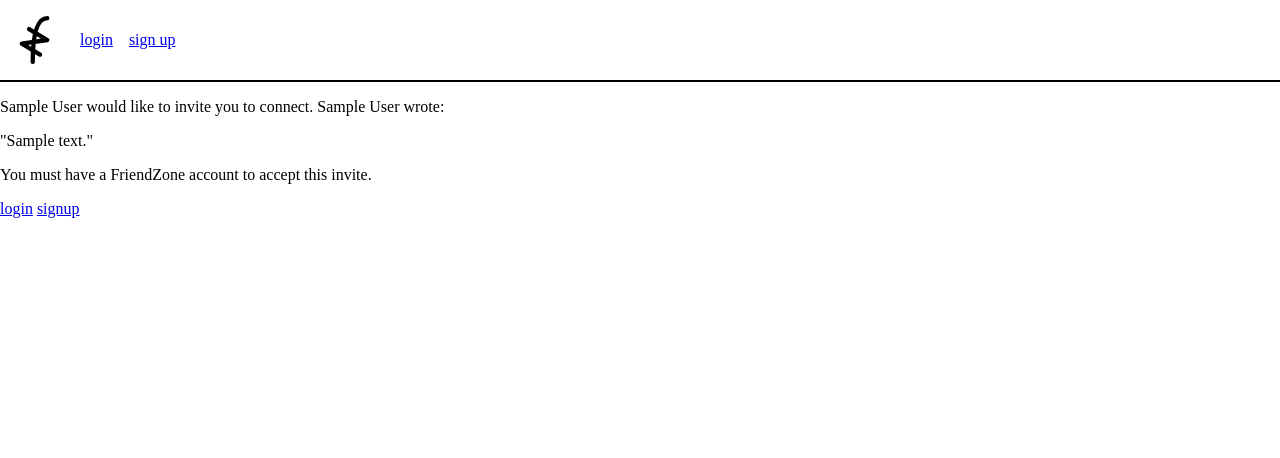
After one commit to kerkeslager/friendzone, a Django app: page /invites/00000000-0000-0000-0000-000000000001 in a window 1280 px wide. The commit adds this page. Shown: the top 458 px of the page. Run offline with Django 5.2, Linux system fonts and the light colour scheme; tables that the repository leaves empty hold one stand-in row (values such as "Sample post").

Commit message:
Implement invites

```diff
--- a/core/models.py
+++ b/core/models.py
@@ -27,6 +27,10 @@ class User(auth_models.AbstractUser):
         return result
 
     @property
+    def display_name(self):
+        return self.name or self.username
+
+    @property
     def connections(self):
         return Connection.objects.filter(
             inviting_user=self,
@@ -35,6 +39,17 @@ class User(auth_models.AbstractUser):
                 accepting_user=self,
             ),
         )
+
+    def is_connected_with(self, other_user):
+        return Connection.objects.filter(
+            inviting_user=self,
+            accepting_user=other_user,
+        ).union(
+            Connection.objects.filter(
+                inviting_user=other_user,
+                accepting_user=self,
+            )
+        ).exists()
 
     @transaction.atomic
     def create_invitation(self, *, circles):
@@ -83,10 +98,15 @@ class Invitation(models.Model):
         on_delete=models.CASCADE,
         related_name='invitations'
     )
+    name = models.CharField(max_length=256)
+    message = models.CharField(max_length=1024)
     circles = models.ManyToManyField(
         'Circle',
         related_name='+',
     )
+
+    def get_absolute_url(self):
+        return reverse('invite_detail', args=[str(self.pk)])
 
 class ConnectionManager(models.Manager):
     @transaction.atomic
@@ -134,6 +154,9 @@ class Circle(models.Model):
         related_name='circles'
     )
 
+    def __str__(self):
+        return self.name
+
     def get_absolute_url(self):
         return reverse('circle_detail', args=[str(self.pk)])
 
--- a/core/templates/core/base.html
+++ b/core/templates/core/base.html
@@ -17,6 +17,7 @@
 
       {% if request.user.is_authenticated %}
         <a href='{% url "circle_list" %}'>circles</a>
+        <a href='{% url "invite_list" %}'>invites</a>
         <span>
           Logged in as <a href='{% url "settings" %}'>{{request.user.username}}</a>.
         </span>
--- a/core/templates/core/circle_detail.html
+++ b/core/templates/core/circle_detail.html
@@ -15,7 +15,8 @@
 {% empty %}
   <p>
     There are no people in this circle. Add people to this circle by
-    <a href=''>creating an invite</a> or <a href=''>adding an existing connection</a>.
+    <a href='{% url "invite_create" %}'>creating an invite</a>
+    or <a href=''>adding an existing connection</a>.
   </p>
 {% endfor %}
 
--- /dev/null
+++ b/core/templates/core/invitation_detail.html
@@ -0,0 +1,45 @@
+{% extends 'core/base.html' %}
+
+{% block title %}{{ object.name }} circle{% endblock %}
+
+{% block main %}
+
+<p>
+  {{ object.owner.display_name }} would like to invite you to connect.
+  {{ object.owner.display_name}} wrote:
+</p>
+
+<p>"{{ object.message }}"</p>
+
+{% if not request.user.is_authenticated %}
+  <p>
+    You must have a FriendZone account to accept this invite.
+  </p>
+
+  <p>
+    <a href='{% url "login" %}?next={{ object.get_absolute_url }}'>login</a>
+    <a href='{% url "signup" %}?next={{ object.get_absolute_url }}'>signup</a>
+  </p>
+{% elif object.owner == request.user %}
+  <p>
+    <a href='{% url "invite_edit" pk=object.pk %}'>edit</a>
+    <a href='{% url "invite_delete" pk=object.pk %}'>delete</a>
+  </p>
+
+  <p>QR Code Here</p>
+{% else %}
+  <form method='post' action='{% url "invite_accept" pk=object.pk %}'>
+    {% csrf_token %}
+
+    <p>
+      If you would like to connect with {{ object.owner.display_name }}, select which
+      circles you wish to add {{ object.owner.display_name }} to:
+    </p>
+
+    {{ form.as_p }}
+
+    <button type='submit'>accept</button>
+  </form>
+{% endif %}
+
+{% endblock %}
--- a/core/urls.py
+++ b/core/urls.py
@@ -8,7 +8,18 @@ urlpatterns = [
     path('circles/<uuid:pk>/delete', views.circle_delete, name='circle_delete'),
     path('circles/<uuid:pk>/edit', views.circle_edit, name='circle_edit'),
     path('circles/<uuid:pk>', views.circle_detail, name='circle_detail'),
+
+    path('invites', views.invite_list, name='invite_list'),
+    path('invites/new', views.invite_create, name='invite_create'),
+    path('invites/<uuid:pk>/accept', views.invite_accept, name='invite_accept'),
+    path('invites/<uuid:pk>/delete', views.invite_delete, name='invite_delete'),
+    path('invites/<uuid:pk>/edit', views.invite_edit, name='invite_edit'),
+    path('invites/<uuid:pk>', views.invite_detail, name='invite_detail'),
+
     path('settings', views.settings, name='settings'),
+
+    path('users/<uuid:pk>', views.user_detail, name='user_detail'),
+
     path('welcome', views.welcome, name='welcome'),
     path('', views.index, name='index'),
 ]
--- a/core/views.py
+++ b/core/views.py
@@ -1,9 +1,10 @@
 from django.contrib.auth import authenticate, login
 from django.shortcuts import get_object_or_404
-from django.urls import reverse_lazy
+from django.urls import reverse, reverse_lazy
 from django.views.generic import CreateView, DeleteView, UpdateView
 from django.views.generic.base import TemplateView
 from django.views.generic.detail import DetailView
+from django.views.generic.edit import FormView
 from django.views.generic.list import ListView
 
 from . import forms, models
@@ -65,6 +66,98 @@ class CircleListView(ListView):
 
 circle_list = CircleListView.as_view()
 
+class InvitationCreateView(CreateView):
+    model = models.Invitation
+    fields = ('name', 'circles', 'message')
+    success_url = reverse_lazy('invite_list')
+
+    def form_valid(self, form):
+        form.instance.owner = self.request.user
+        return super().form_valid(form)
+
+invite_create = InvitationCreateView.as_view()
+
+class InvitationAcceptView(FormView):
+    form_class = forms.InvitationAcceptForm
+    template_name = 'core/invitation_accept.html'
+
+    def get_form_kwargs(self):
+        result = super().get_form_kwargs()
+        result['circles'] = self.request.user.circles
+        return result
+
+    def get_success_url(self):
+        return reverse('user_detail', args={ 'pk': self.redirect_user.pk })
+
+    def form_valid(self, form):
+        invitation = get_object_or_404(
+            models.Invitation,
+            pk=self.kwargs['pk'],
+        )
+        circles = form.fields['circles'].queryset
+        self.request.user.accept_invitation(invitation, circles=circles)
+
+        self.redirect_user = invitation.owner
+
+        return super().form_valid(form)
+
+invite_accept = InvitationAcceptView.as_view()
+
+class InvitationDeleteView(DeleteView):
+    model = models.Invitation
+    success_url = reverse_lazy('invite_list')
+
+    def get_object(self):
+        return get_object_or_404(
+            self.get_queryset(),
+            owner=self.request.user,
+            pk=self.kwargs['pk'],
+        )
+
+invite_delete = InvitationDeleteView.as_view()
+
+class InvitationEditView(UpdateView):
+    model = models.Invitation
+    fields = ('name', 'circles', 'message')
+
+    def get_object(self):
+        return get_object_or_404(
+            self.get_queryset(),
+            owner=self.request.user,
+            pk=self.kwargs['pk'],
+        )
+
+invite_edit = InvitationEditView.as_view()
+
+class InvitationDetailView(DetailView):
+    model = models.Invitation
+
+    def get_object(self):
+        return get_object_or_404(
+            self.get_queryset(),
+            pk=self.kwargs['pk'],
+        )
+
+    def get_context_data(self, *args, **kwargs):
+        data = super().get_context_data(*args, **kwargs)
+
+        if self.request.user.is_authenticated and self.request.user != self.object.owner:
+            data['form'] = forms.InvitationAcceptForm(
+                circles=self.request.user.circles.all(),
+            )
+
+        return data
+
+invite_detail = InvitationDetailView.as_view()
+
+class InvitationListView(ListView):
+    model = models.Invitation
+
+    def get_queryset(self):
+        return self.request.user.invitations.order_by('name')
+
+invite_list = InvitationListView.as_view()
+
 class DeleteUserView(DeleteView):
     model = models.User
     success_url = reverse_lazy('delete_done')
@@ -107,6 +200,25 @@ class SignupView(CreateView):
 
 signup = SignupView.as_view()
 
+class UserDetailView(DetailView):
+    model = models.User
+
+    def get_object(self):
+        user = get_object_or_404(
+            models.User,
+            pk=self.kwargs['pk'],
+        )
+
+        if self.request.user == user:
+            return user
+
+        if not self.request.user.is_connected_with(user):
+            raise Http404()
+
+        return user
+
+user_detail = UserDetailView.as_view()
+
 class WelcomeView(TemplateView):
     template_name = 'core/welcome.html'
 
```
Also changed, not shown: core/forms.py (+14 -0 lines), core/templates/core/invitation_accept.html (added, +11 -0 lines), core/templates/core/invitation_form.html (added, +11 -0 lines), core/templates/core/invitation_list.html (added, +11 -0 lines), core/templates/core/user_detail.html (added, +7 -0 lines), core/migrations/0002_invitation_message.py (added), core/migrations/0003_invitation_name.py (added).
